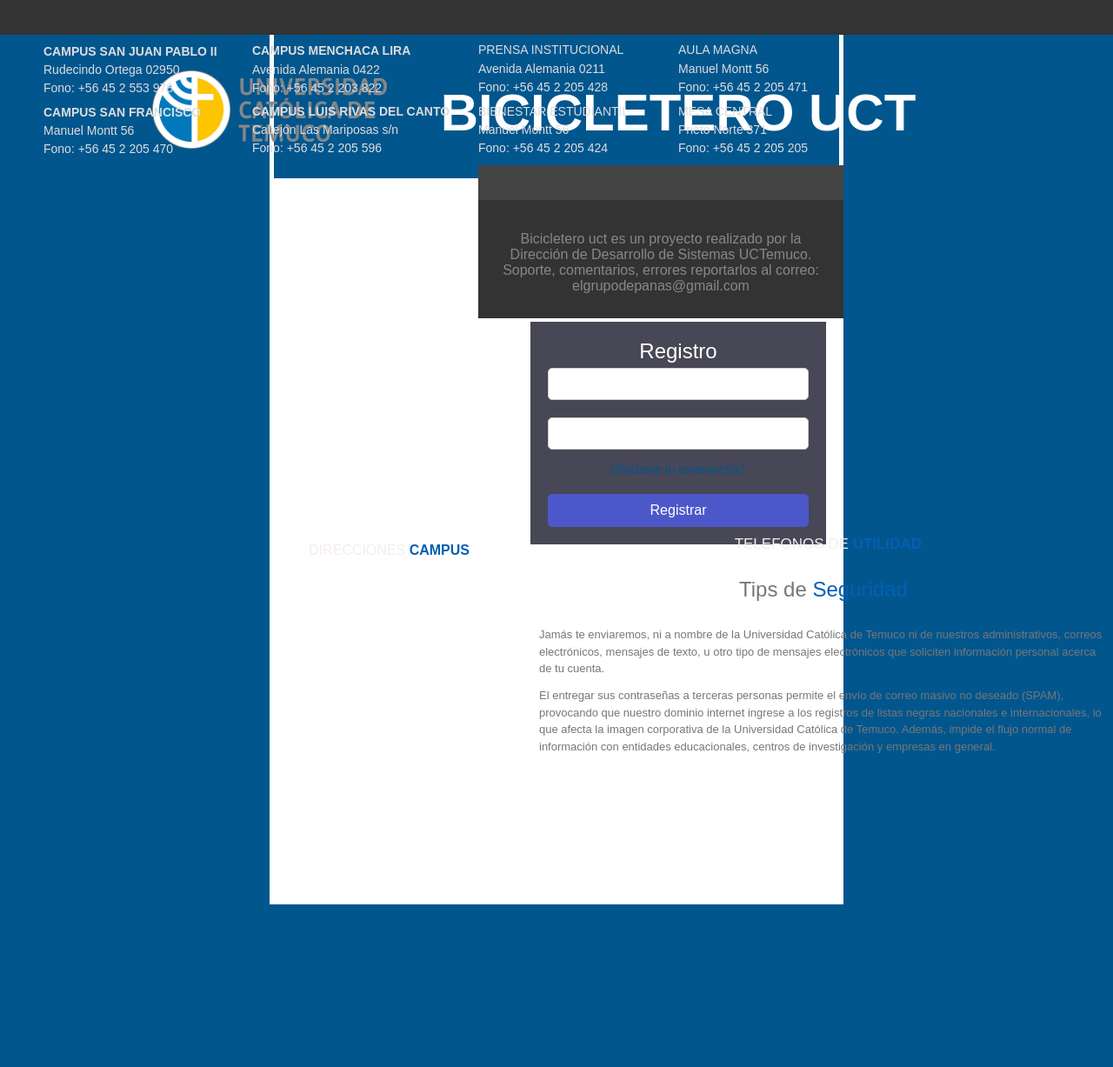
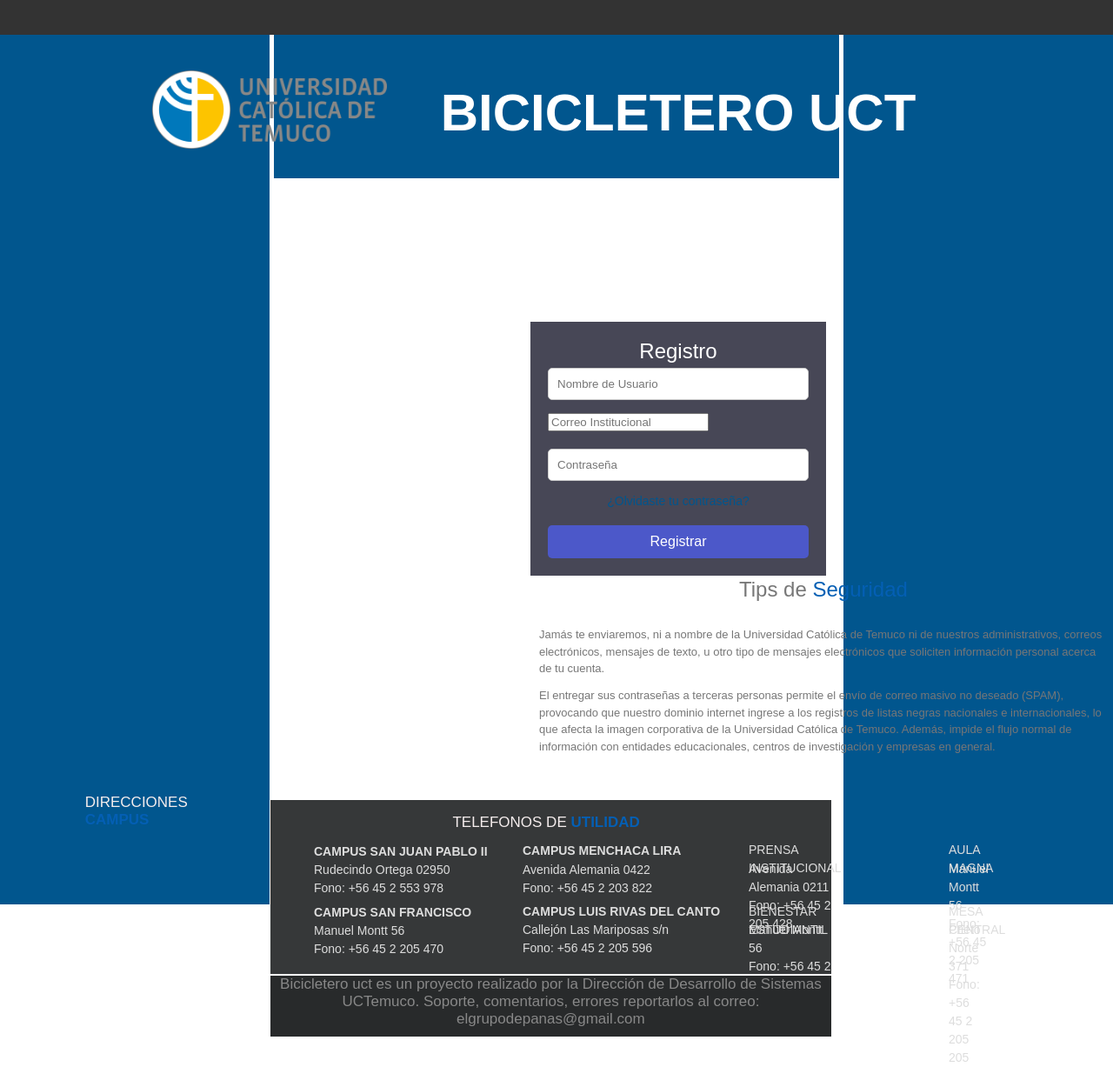
Before and after one commit to DoSafills/Talller1, a PHP site: page / in a window 1280 px wide. Shown: the whole page at 87% size. Before the commit the page ends 1040 px from the top, so only its background shows below. Run offline with PHP 8.4, Linux system fonts and the light colour scheme.

Commit message:
Add files via upload

```diff
--- a/estilo.css
+++ b/estilo.css
@@ -73,13 +73,14 @@ body {
 
 /* POSICIONANAMIENTO Y ESTILO*/
 .recuadro-negro {
-    margin-left: 220px; /* Deja un margen suficiente a la derecha de la barra lateral */
-    padding: 20px;
-    background-color: #333; /* Fondo negro */
-    color: white;
-    width: calc(100% - 240px); /* Resta el ancho de la barra lateral */
+    background-color: #282A2B;
+    width: 104%;
+    height: 70px;
+    position: relative;
+    overflow: visible;
+    margin: -19px;
+    top: 738px;
 }
-
 
 /* ESTILO DE TEXTO RECUADRO */
 .texto-recuadro-negro {
@@ -92,21 +93,15 @@ body {
 
 /* RECUADRO SUB*/
 .recuadro-sub {
-    margin-left: 220px; /* Alinea este recuadro al mismo nivel que el recuadro negro */
-    padding: 20px;
-    background-color: #444; /* Fondo gris oscuro */
-    color: white;
-    width: calc(100% - 240px); /* Alinea correctamente a la derecha de la barra azul */
-}
-.recuadro-negro h3, .recuadro-sub h3 {
-    margin-bottom: 10px;
-    font-size: 18px;
+    background-color: #363839;
+    width: 104%;
+    height: 200px;
+    position: relative;
+    overflow: visible;
+    margin: -19px;
+    top: 734px;
 }
 
-.recuadro-negro p, .recuadro-sub p {
-    font-size: 16px;
-    margin-bottom: 8px;
-}
 /* ESTILO DEL SUB RECUADRO */
 .texto-recuadro-sub {
     color: #f5eded;
--- a/index.html
+++ b/index.html
@@ -1,13 +1,18 @@
 <!DOCTYPE html>
 <html lang="es">
+
 <head>
     <meta charset="UTF-8">
     <meta name="viewport" content="width=device-width, initial-scale=1.0">
     <title>Página Principal - Bicicletero</title>
     <link rel="stylesheet" href="estilo.css">
     <link rel="stylesheet" href="registro.css">
+    <title>Registro Estudiante</title>
+    <script src="registro.js" defer></script>
 </head>
+
 <body>
+
     <!-- Barra superior -->
     <div class="barra-uct"></div>
     <div class="contenedor">
@@ -27,19 +32,30 @@
                 <img src="logocato.png" alt="Logo Cato" class="logo">
                 <h1>BICICLETERO UCT</h1>
             </div>
-            <div class="regitro-contenedor">
-                <form action="">
+
+            <!-- Formulario de registro -->
+            <div class="registro-contenedor">
+                <form id="registro-form" method="POST" action="procesar_registro.php">
                     <h11 class="title">Registro</h11>
+
+                    <!-- Campo de Nombre de usuario -->
                     <label>
-                        <i class="fa-solid fa-user"></i>
-                        <input type="text" id ="username">
+                        <input type="text" id="username" name="username" placeholder="Nombre de Usuario" required>
                     </label>
+
+                    <!-- Campo de Correo -->
                     <label>
-                        <i class="fa-solid fa-lock"></i>
-                        <input type="password" id="password">
+                        <input type="email" id="email" name="email" placeholder="Correo Institucional" required>
                     </label>
-                    <a href="#" class="link"> Olvidaste tu contraseña?</a>
-                    <button id="button">Registrar</button>
+
+                    <!-- Campo de Contraseña -->
+                    <label>
+                        <input type="password" id="password" name="password" placeholder="Contraseña" required>
+                    </label>
+                    <!-- Enlace de "Olvidaste tu contraseña" con función de alerta -->
+                    <a href="#" class="link" id="forgot-password">¿Olvidaste tu contraseña?</a>
+                    <!-- Botón de registro -->
+                    <button id="button" type="submit">Registrar</button>
                 </form>
             </div>
 
@@ -92,5 +108,52 @@
 
 
     </div>
+
+    <!-- Script para mostrar ventana de información al olvidar la contraseña -->
+    <script>
+        document.getElementById('forgot-password').addEventListener('click', function(event) {
+            event.preventDefault();
+            alert('Se ha enviado un correo para cambiar la contraseña.');
+        });
+    </script>
+
+    <!-- Script para enviar datos al backend -->
+    <script>
+        document.getElementById('button').addEventListener('click', (event) => {
+            event.preventDefault(); // Evitar que el formulario se envíe por defecto
+
+            // Obtener los valores del formulario
+            const username = document.getElementById('username').value;
+            const password = document.getElementById('password').value;
+            const email = document.getElementById('email').value;
+
+            // Validación de correo
+            const emailRegex = /^[\w-]+@alu\.uct\.cl$|^[\w-]+@profe\.uct\.cl$/;
+            if (!emailRegex.test(email)) {
+                alert('El correo no pertenece a la institución.');
+                return;
+            }
+
+            // Enviar los datos al backend
+            fetch('http://localhost:3000/registrar', {
+                method: 'POST',
+                headers: {
+                    'Content-Type': 'application/json'
+                },
+                body: JSON.stringify({
+                    Rut: 12345678, // Captura el RUT del estudiante si es necesario
+                    Nombre: username,
+                    Correo: email,
+                    Contraseña: password
+                })
+            })
+            .then(response => response.text())
+            .then(data => {
+                alert(data); // Mostrar mensaje de confirmación
+            })
+            .catch(error => console.error('Error:', error));
+        });
+    </script>
+
 </body>
 </html>
--- /dev/null
+++ b/registro.js
@@ -0,0 +1,37 @@
+document.getElementById('registroForm').addEventListener('submit', function (event) {
+    event.preventDefault(); // Evitar la recarga de la página
+
+    // Obtener los valores de los campos de correo y contraseña
+    const correo = document.getElementById('correo').value;
+    const contraseña = document.getElementById('contraseña').value;
+
+    // Validar que el correo pertenezca a la institución
+    const correoValido = /^[a-zA-Z0-9._%+-]+@(alu\.uct\.cl|profe\.uct\.cl)$/;
+
+    if (!correoValido.test(correo)) {
+        alert("El correo no pertenece a la institución. Debe ser @alu.uct.cl o @profe.uct.cl.");
+        return; // Detener el proceso si el correo no es válido
+    }
+
+    // Crear un objeto con los datos para enviar al servidor
+    const datosRegistro = {
+        correo: correo,
+        contraseña: contraseña
+    };
+
+    // Enviar los datos al servidor mediante fetch
+    fetch('procesar_registro.php', {
+        method: 'POST',
+        headers: {
+            'Content-Type': 'application/json'
+        },
+        body: JSON.stringify(datosRegistro)
+    })
+    .then(response => response.text())
+    .then(data => {
+        alert(data); // Mostrar el mensaje recibido del servidor
+    })
+    .catch(error => {
+        console.error('Error al enviar los datos:', error);
+    });
+});
```
Also changed, not shown: app.js (added, +70 -0 lines), bicicletero.sql (added, +109 -0 lines), procesar_registro.php (added, +39 -0 lines).
